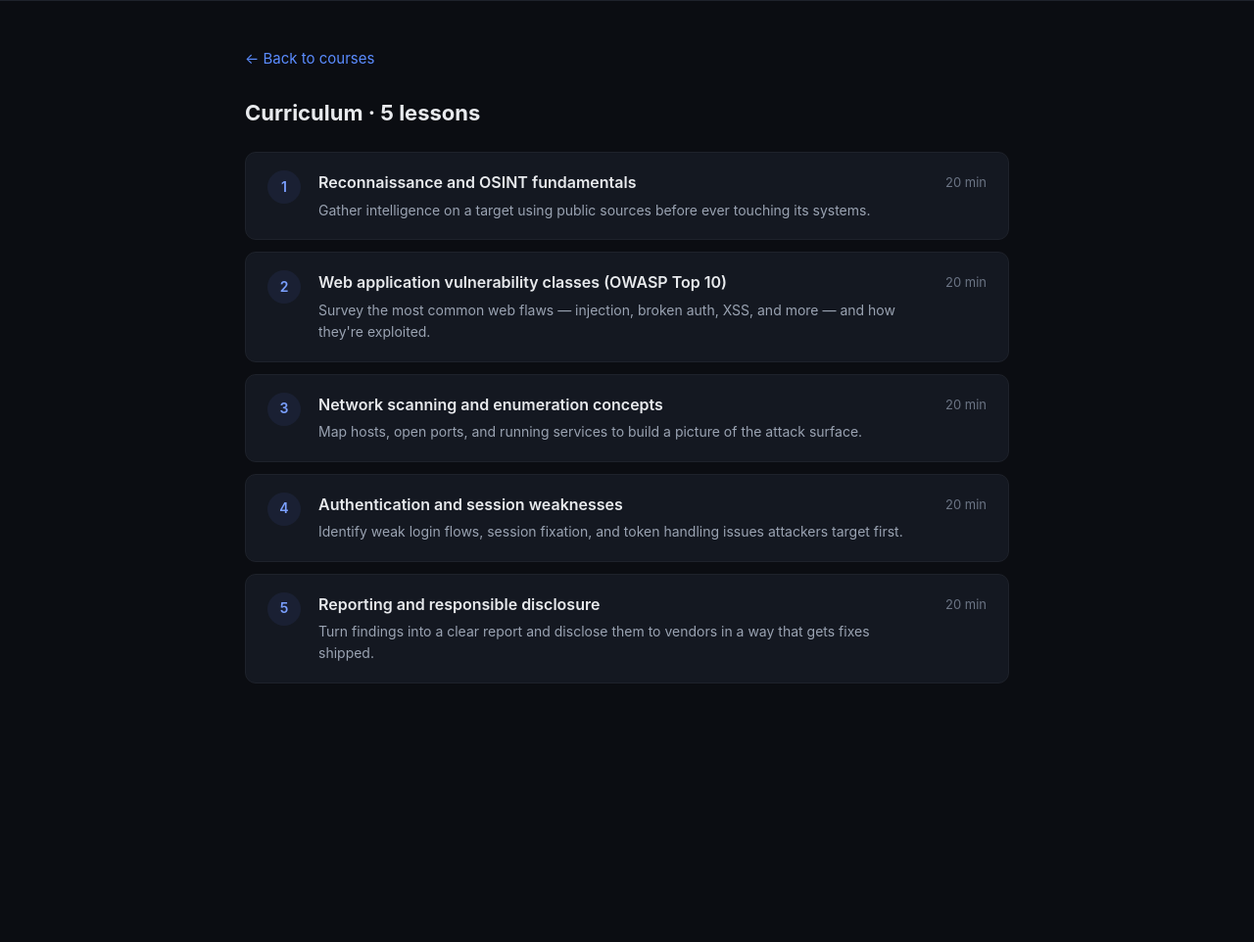
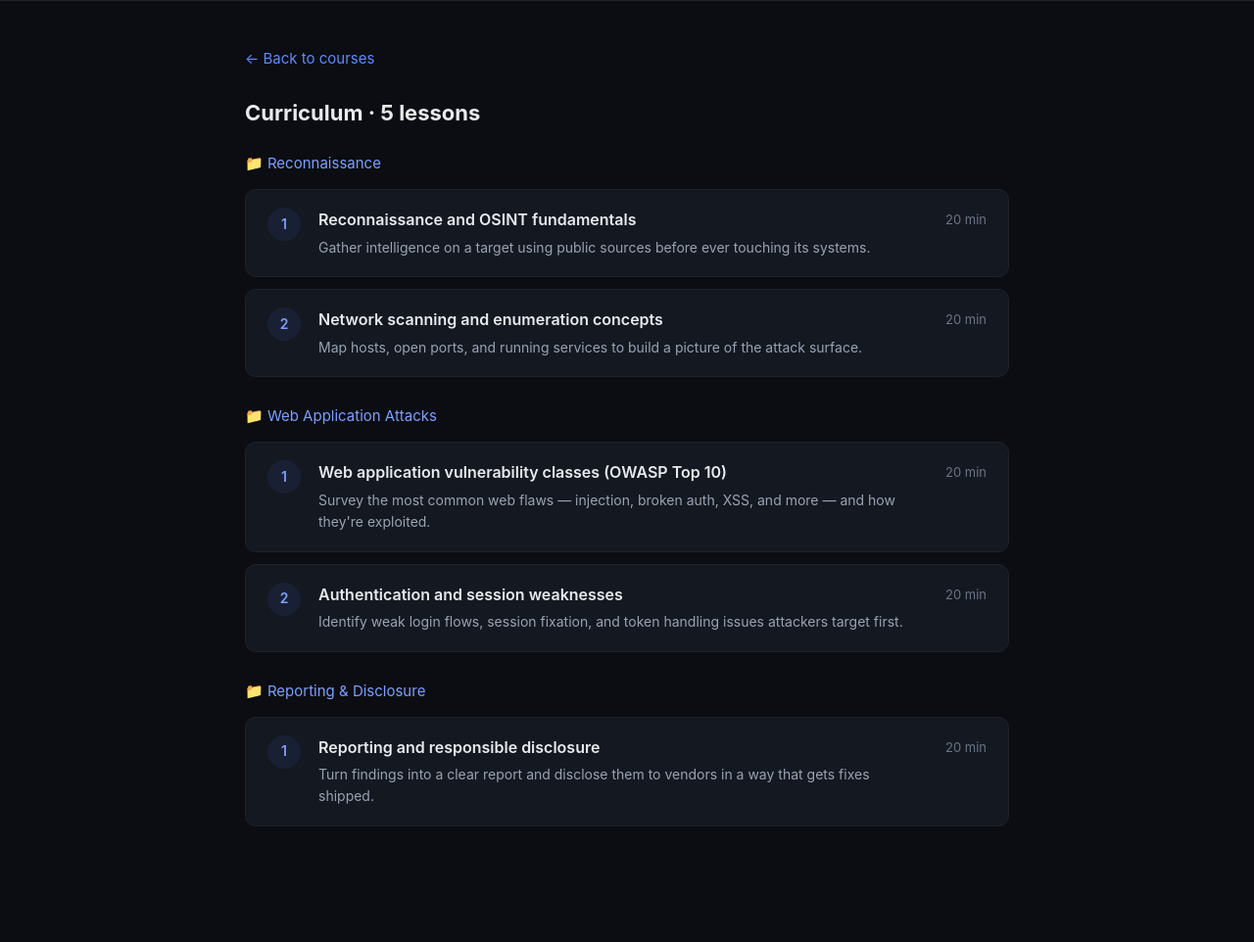
Before and after one commit to chagantisreekanth1-star/cyber-academy, a Flask app: page /course/offensive in a window 1280 px wide. Shown: the part 399-1361 px from the top of the page at 98% size. Before the commit the page ends 1097 px from the top, so only its background shows below. Run offline with Flask 3, Linux system fonts and the light colour scheme; the visitor is signed in with stand-in values (Sample User, id 1).

Commit message:
Group Offensive Security lessons into modules
Adds a "modules" structure (Reconnaissance, Web Application Attacks,
Reporting & Disclosure) as an alternative to a flat lesson list, with
course.html rendering either shape. Lesson counts now come from a
shared lesson_count() helper so totals stay correct for both course
shapes.

Co-Authored-By: Claude Sonnet 5 <noreply@anthropic.com>

```diff
--- a/app.py
+++ b/app.py
@@ -24,26 +24,41 @@ COURSES = [
         "icon": "🎯",
         "level": "Intermediate",
         "progress": 35,
-        "lessons": [
+        "modules": [
             {
-                "title": "Reconnaissance and OSINT fundamentals",
-                "description": "Gather intelligence on a target using public sources before ever touching its systems.",
+                "name": "Reconnaissance",
+                "lessons": [
+                    {
+                        "title": "Reconnaissance and OSINT fundamentals",
+                        "description": "Gather intelligence on a target using public sources before ever touching its systems.",
+                    },
+                    {
+                        "title": "Network scanning and enumeration concepts",
+                        "description": "Map hosts, open ports, and running services to build a picture of the attack surface.",
+                    },
+                ],
             },
             {
-                "title": "Web application vulnerability classes (OWASP Top 10)",
-                "description": "Survey the most common web flaws — injection, broken auth, XSS, and more — and how they're exploited.",
+                "name": "Web Application Attacks",
+                "lessons": [
+                    {
+                        "title": "Web application vulnerability classes (OWASP Top 10)",
+                        "description": "Survey the most common web flaws — injection, broken auth, XSS, and more — and how they're exploited.",
+                    },
+                    {
+                        "title": "Authentication and session weaknesses",
+                        "description": "Identify weak login flows, session fixation, and token handling issues attackers target first.",
+                    },
+                ],
             },
             {
-                "title": "Network scanning and enumeration concepts",
-                "description": "Map hosts, open ports, and running services to build a picture of the attack surface.",
-            },
-            {
-                "title": "Authentication and session weaknesses",
-                "description": "Identify weak login flows, session fixation, and token handling issues attackers target first.",
-            },
-            {
-                "title": "Reporting and responsible disclosure",
-                "description": "Turn findings into a clear report and disclose them to vendors in a way that gets fixes shipped.",
+                "name": "Reporting & Disclosure",
+                "lessons": [
+                    {
+                        "title": "Reporting and responsible disclosure",
+                        "description": "Turn findings into a clear report and disclose them to vendors in a way that gets fixes shipped.",
+                    },
+                ],
             },
         ],
     },
@@ -212,6 +227,16 @@ COURSES = [
 ]
 
 
+def lesson_count(course):
+    if "modules" in course:
+        return sum(len(module["lessons"]) for module in course["modules"])
+    return len(course["lessons"])
+
+
+for _course in COURSES:
+    _course["lesson_count"] = lesson_count(_course)
+
+
 def get_db():
     db = getattr(g, "_database", None)
     if db is None:
@@ -375,7 +400,7 @@ def reset_password(token):
 @app.route("/")
 @login_required
 def home():
-    total = sum(len(c["lessons"]) for c in COURSES)
+    total = sum(c["lesson_count"] for c in COURSES)
     return render_template("index.html", courses=COURSES, total_lessons=total)
 
 
--- a/templates/course.html
+++ b/templates/course.html
@@ -41,6 +41,9 @@
   .lesson-text .title { font-weight: 600; }
   .lesson-text .desc { color: #9aa3b2; font-size: 14px; margin-top: 4px; }
   .len { flex: 0 0 auto; color: #6b7484; font-size: 13px; margin-top: 2px; }
+  .module { margin-bottom: 28px; }
+  .module-name { display: flex; align-items: center; gap: 8px; font-size: 15px;
+      color: #7ba0ff; margin-bottom: 14px; }
   .back { display: inline-block; margin-bottom: 26px; color: #5b8cff;
           text-decoration: none; font-size: 15px; }
   .back:hover { text-decoration: underline; }
@@ -69,7 +72,26 @@
 
 <main>
   <a class="back" href="/">&larr; Back to courses</a>
-  <h2>Curriculum &middot; {{ course.lessons|length }} lessons</h2>
+  <h2>Curriculum &middot; {{ course.lesson_count }} lessons</h2>
+
+  {% if course.modules %}
+    {% for module in course.modules %}
+    <div class="module">
+      <div class="module-name">📁 {{ module.name }}</div>
+      <ol>
+        {% for lesson in module.lessons %}
+        <li>
+          <div class="lesson-text">
+            <div class="title">{{ lesson.title }}</div>
+            <div class="desc">{{ lesson.description }}</div>
+          </div>
+          <span class="len">20 min</span>
+        </li>
+        {% endfor %}
+      </ol>
+    </div>
+    {% endfor %}
+  {% else %}
     <ol>
       {% for lesson in course.lessons %}
       <li>
@@ -81,6 +103,7 @@
       </li>
       {% endfor %}
     </ol>
+  {% endif %}
 </main>
 
 </body>
--- a/templates/index.html
+++ b/templates/index.html
@@ -112,7 +112,7 @@
       <h3>{{ course.title }}</h3>
       <p>{{ course.tagline }}</p>
       <div class="meta">
-        <span>{{ course.lessons|length }} lessons</span>
+        <span>{{ course.lesson_count }} lessons</span>
         <span>{{ course.progress }}% complete</span>
       </div>
       <div class="bar"><div style="width: {{ course.progress }}%"></div></div>
```
Lines whose indentation alone changed are shown as unchanged.
